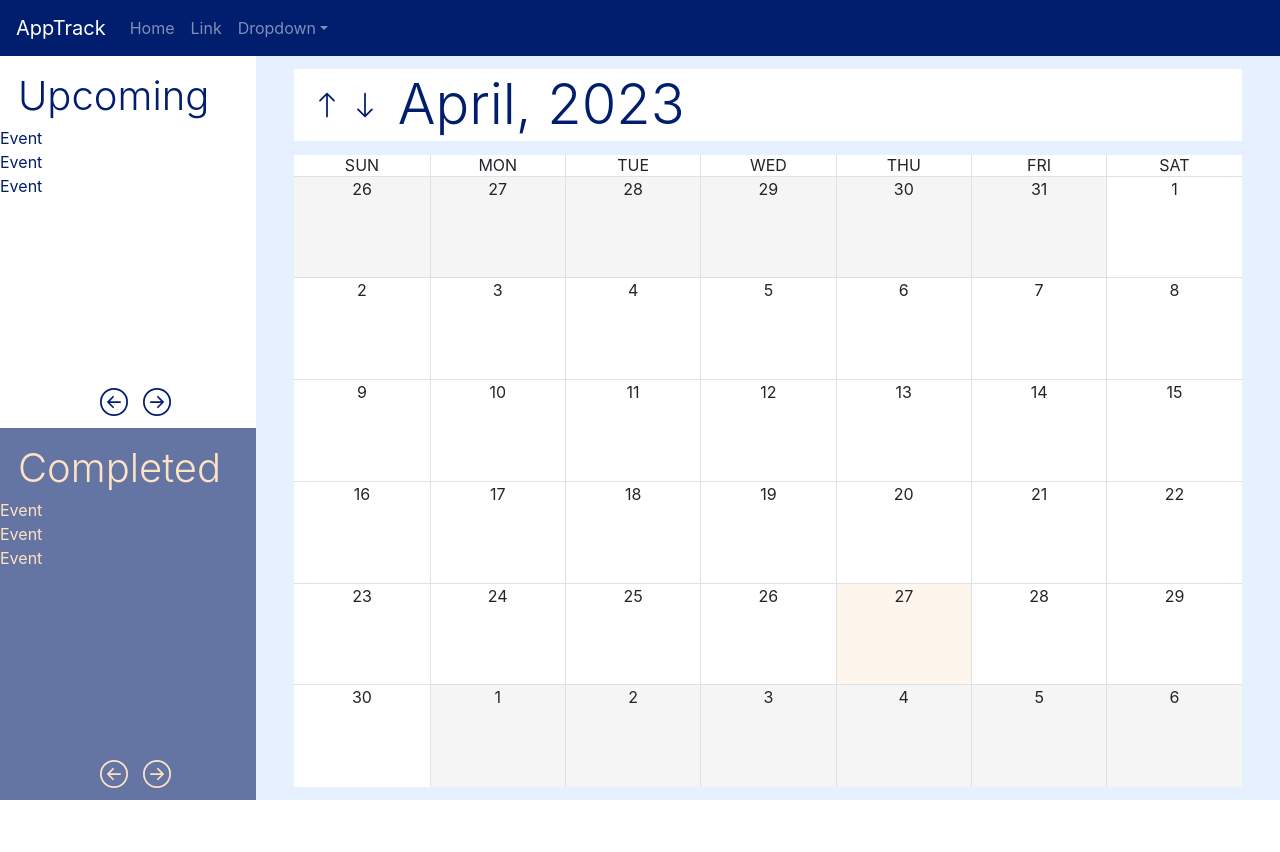
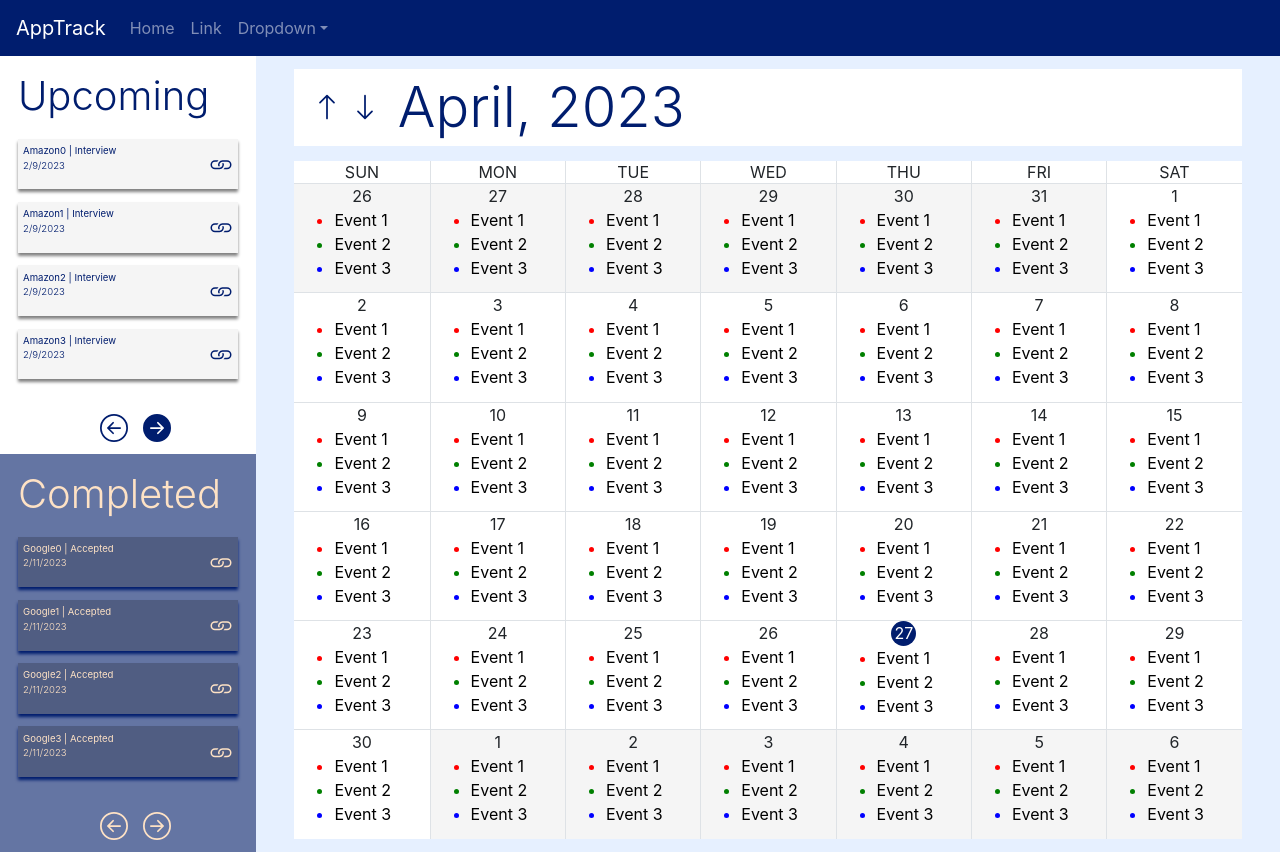
Before and after one commit to akhorana14/AppTrack, a React (Create React App) app in the folder frontend/: page /calendar in a window 1280 px wide. Before the commit the page ends 800 px from the top, so only its background shows below. Built offline with nearby package versions, Linux system fonts and the light colour scheme; the HTML template or start-up script is replaced by a standard one.

Commit message:
Upcoming and completed events

```diff
--- a/frontend/src/pages/Calendar/Calendar.css
+++ b/frontend/src/pages/Calendar/Calendar.css
@@ -85,6 +85,11 @@
     width: calc(100% / 6);
     height: 100%;
     text-align: center;
+    overflow: hidden;
+}
+
+.calendar-box > ul {
+    text-align: left;
 }
 
 .border-left {
@@ -100,7 +105,12 @@
 }
 
 .current-day {
-    background-color: #FEF6ED;
+    background-color: #001D6E;
+    border-radius: 50%;
+    color: white;
+    display: inline-block;
+    width: 25px;
+    height: 25px;
 }
 
 .not-current-month {
@@ -130,6 +140,7 @@
 .left-headers {
     font-size: 2.5em;
     margin-left: 7%;
+    user-select: none;
 }
 
 .bottom-arrows-container {
@@ -145,5 +156,8 @@
     height: 28px;
     fill: currentColor;
     margin-left: 15px;
+}
+
+.page-arrows-enabled {
     cursor: pointer;
 }
--- a/frontend/src/pages/Calendar/Calendar.jsx
+++ b/frontend/src/pages/Calendar/Calendar.jsx
@@ -4,14 +4,6 @@ import "./Calendar.css"
 import Navbar from "../../components/Navbar/Navbar";
 import CalendarUtil from "./CalendarUtil";
 import Event from "./Components/Event/Event";
-
-// TODO
-// Lists contain bootstrap icons/style
-// Swap through ~3 pages of completed/upcoming lists (transition animations)
-// Display color-coded events in calendar days
-// Calendar days must be scrollable
-// Simulate retrieved events with hardcoded objects
-// Call API to retrieve events
 
 function Calendar(props) {
     const eventsPerPage = 4;
@@ -28,20 +20,36 @@ function Calendar(props) {
     const [numUpcomingPages, setNumUpcomingPages] = useState(3);
     const [numCompletedPages, setNumCompletedPages] = useState(3);
 
+    const [calendarEvents, setCalendarEvents] = useState([]);
+
     useEffect(() => {
         var retrievedUpcomingEvents = [];
         for (var i = 0; i < 15; i++) {
             retrievedUpcomingEvents.push(
                 {
-                    company: "Amazon",
+                    company: "Amazon" + i,
                     date: "2/9/2023",
-                    status: "Interview"
+                    subject: "Interview",
+                    companyURL: "company/" + i
                 }
             )
         }
         setUpcomingEvents(retrievedUpcomingEvents);
-        setNumUpcomingPages(Math.min(3, Math.floor(retrievedUpcomingEvents.length/eventsPerPage)+1));
+        setNumUpcomingPages(Math.min(3, Math.floor((retrievedUpcomingEvents.length-1)/eventsPerPage)+1));
 
+        var retrievedCompletedEvents = [];
+        for (i = 0; i < 4; i++) {
+            retrievedCompletedEvents.push(
+                {
+                    company: "Google" + i,
+                    date: "2/11/2023",
+                    subject: "Accepted",
+                    companyURL: "company/" + i
+                }
+            )
+        }
+        setCompletedEvents(retrievedCompletedEvents);
+        setNumCompletedPages(Math.min(3, Math.floor((retrievedCompletedEvents.length-1)/eventsPerPage)+1));
     }, []);
 
     function handleUpcomingPageChange(increment) {
@@ -54,8 +62,6 @@ function Calendar(props) {
                 setUpcomingPage(upcomingPage - 1);
             }
         }
-
-        console.log(upcomingPage);
     }
 
     function handleCompletedPageChange(increment) {
@@ -68,27 +74,43 @@ function Calendar(props) {
                 setCompletedPage(completedPage - 1);
             }
         }
-
-        console.log(completedPage);
     }
 
     function jsxUpcomingEvents() {
-        var events = [];
+        var events = upcomingEvents.slice(4*upcomingPage-4, 4*upcomingPage);
         return (
             <>
-                <Event />
-                <Event />
-                <Event />
+                {
+                    events.map((event, key) => {
+                        return <Event key={key}
+                            company={event.company}
+                            date={event.date}
+                            subject={event.subject}
+                            upcoming={true}
+                            companyURL={event.companyURL}
+                        />
+                    })
+                }
             </>
         );
     }
 
     function jsxCompletedEvents() {
+        var events = completedEvents.slice(4*completedPage-4, 4*completedPage);
         return (
             <>
-                <Event />
-                <Event />
-                <Event />
+                {
+                    events.map((event, key) => {
+                        return <Event
+                            key={key}
+                            company={event.company}
+                            date={event.date}
+                            subject={event.subject}
+                            upcoming={false}
+                            companyURL={event.companyURL}
+                        />
+                    })
+                }
             </>
         );
     }
@@ -109,15 +131,24 @@ function Calendar(props) {
     function jsxWeekDays(week) {
         var weekDays = [];
         for (var day = 0; day < 7; day++) {
-            var className = "calendar-box";
-            if (week !== 5) className += " border-bottom";
-            if (day !== 0) className += " border-left";
-            if (calendar[week][day].isToday) className += " current-day";
-            if (!calendar[week][day].isDisplayedMonth) className += " not-current-month";
+            var boxClassName = "calendar-box";
+            if (week !== 5) boxClassName += " border-bottom";
+            if (day !== 0) boxClassName += " border-left";
+            if (!calendar[week][day].isDisplayedMonth) boxClassName += " not-current-month";
+
+            var dateClassName = "";
+            if (calendar[week][day].isToday) dateClassName += " current-day";
 
             weekDays.push(
-                <div className={className} key={day}>
+                <div className={boxClassName} key={day}>
+                    <div className={dateClassName}>
                         {calendar[week][day].date}
+                    </div>
+                    <ul>
+                        <li style={{color: "red"}}><span style={{color: "black"}}>Event 1</span></li>
+                        <li style={{color: "green"}}><span style={{color: "black"}}>Event 2</span></li>
+                        <li style={{color: "blue"}}><span style={{color: "black"}}>Event 3</span></li>
+                    </ul>
                 </div>
             );
         }
@@ -145,24 +176,56 @@ function Calendar(props) {
                         <span className="lead left-headers">Upcoming</span>
                         {jsxUpcomingEvents()}
                         <div className="bottom-arrows-container">
-                            <svg xmlns="http://www.w3.org/2000/svg" className="bi bi-arrow-left-circle page-arrows" viewBox="0 0 16 16" onClick={() => handleUpcomingPageChange(false)}>
+                            {
+                                upcomingPage === 1
+                                ?
+                                <svg xmlns="http://www.w3.org/2000/svg" className="bi bi-arrow-left-circle page-arrows" viewBox="0 0 16 16">
                                     <path fillRule="evenodd" d="M1 8a7 7 0 1 0 14 0A7 7 0 0 0 1 8zm15 0A8 8 0 1 1 0 8a8 8 0 0 1 16 0zm-4.5-.5a.5.5 0 0 1 0 1H5.707l2.147 2.146a.5.5 0 0 1-.708.708l-3-3a.5.5 0 0 1 0-.708l3-3a.5.5 0 1 1 .708.708L5.707 7.5H11.5z"/>
                                 </svg>
-                            <svg xmlns="http://www.w3.org/2000/svg" className="bi bi-arrow-right-circle page-arrows" viewBox="0 0 16 16" onClick={() => handleUpcomingPageChange(true)}>
+                                :
+                                <svg xmlns="http://www.w3.org/2000/svg" className="bi bi-arrow-left-circle page-arrows page-arrows-enabled" viewBox="0 0 16 16"  onClick={() => handleUpcomingPageChange(false)}>
+                                    <path d="M8 0a8 8 0 1 0 0 16A8 8 0 0 0 8 0zm3.5 7.5a.5.5 0 0 1 0 1H5.707l2.147 2.146a.5.5 0 0 1-.708.708l-3-3a.5.5 0 0 1 0-.708l3-3a.5.5 0 1 1 .708.708L5.707 7.5H11.5z"/>
+                                </svg>
+                            }
+                            {
+                                upcomingPage === numUpcomingPages
+                                ?
+                                <svg xmlns="http://www.w3.org/2000/svg" className="bi bi-arrow-right-circle page-arrows" viewBox="0 0 16 16">
                                     <path fillRule="evenodd" d="M1 8a7 7 0 1 0 14 0A7 7 0 0 0 1 8zm15 0A8 8 0 1 1 0 8a8 8 0 0 1 16 0zM4.5 7.5a.5.5 0 0 0 0 1h5.793l-2.147 2.146a.5.5 0 0 0 .708.708l3-3a.5.5 0 0 0 0-.708l-3-3a.5.5 0 1 0-.708.708L10.293 7.5H4.5z"/>
                                 </svg>
+                                :
+                                <svg xmlns="http://www.w3.org/2000/svg" className="bi bi-arrow-right-circle page-arrows page-arrows-enabled" viewBox="0 0 16 16"  onClick={() => handleUpcomingPageChange(true)}>
+                                    <path d="M8 0a8 8 0 1 1 0 16A8 8 0 0 1 8 0zM4.5 7.5a.5.5 0 0 0 0 1h5.793l-2.147 2.146a.5.5 0 0 0 .708.708l3-3a.5.5 0 0 0 0-.708l-3-3a.5.5 0 1 0-.708.708L10.293 7.5H4.5z"/>
+                                </svg>
+                            }
                         </div>
                     </div>
                     <div className="left-bottom">
                         <span className="lead left-headers">Completed</span>
                         {jsxCompletedEvents()}
                         <div className="bottom-arrows-container">
-                            <svg xmlns="http://www.w3.org/2000/svg" className="bi bi-arrow-left-circle page-arrows" viewBox="0 0 16 16" onClick={() => handleCompletedPageChange(false)}>
+                            {
+                                completedPage === 1
+                                ?
+                                <svg xmlns="http://www.w3.org/2000/svg" className="bi bi-arrow-left-circle page-arrows" viewBox="0 0 16 16">
                                     <path fillRule="evenodd" d="M1 8a7 7 0 1 0 14 0A7 7 0 0 0 1 8zm15 0A8 8 0 1 1 0 8a8 8 0 0 1 16 0zm-4.5-.5a.5.5 0 0 1 0 1H5.707l2.147 2.146a.5.5 0 0 1-.708.708l-3-3a.5.5 0 0 1 0-.708l3-3a.5.5 0 1 1 .708.708L5.707 7.5H11.5z"/>
                                 </svg>
-                            <svg xmlns="http://www.w3.org/2000/svg" className="bi bi-arrow-right-circle page-arrows" viewBox="0 0 16 16" onClick={() => handleCompletedPageChange(true)}>
+                                :
+                                <svg xmlns="http://www.w3.org/2000/svg" className="bi bi-arrow-left-circle page-arrows page-arrows-enabled" viewBox="0 0 16 16"  onClick={() => handleCompletedPageChange(false)}>
+                                    <path d="M8 0a8 8 0 1 0 0 16A8 8 0 0 0 8 0zm3.5 7.5a.5.5 0 0 1 0 1H5.707l2.147 2.146a.5.5 0 0 1-.708.708l-3-3a.5.5 0 0 1 0-.708l3-3a.5.5 0 1 1 .708.708L5.707 7.5H11.5z"/>
+                                </svg>
+                            }
+                            {
+                                completedPage === numCompletedPages
+                                ?
+                                <svg xmlns="http://www.w3.org/2000/svg" className="bi bi-arrow-right-circle page-arrows" viewBox="0 0 16 16">
                                     <path fillRule="evenodd" d="M1 8a7 7 0 1 0 14 0A7 7 0 0 0 1 8zm15 0A8 8 0 1 1 0 8a8 8 0 0 1 16 0zM4.5 7.5a.5.5 0 0 0 0 1h5.793l-2.147 2.146a.5.5 0 0 0 .708.708l3-3a.5.5 0 0 0 0-.708l-3-3a.5.5 0 1 0-.708.708L10.293 7.5H4.5z"/>
                                 </svg>
+                                :
+                                <svg xmlns="http://www.w3.org/2000/svg" className="bi bi-arrow-right-circle page-arrows page-arrows-enabled" viewBox="0 0 16 16"  onClick={() => handleCompletedPageChange(true)}>
+                                    <path d="M8 0a8 8 0 1 1 0 16A8 8 0 0 1 8 0zM4.5 7.5a.5.5 0 0 0 0 1h5.793l-2.147 2.146a.5.5 0 0 0 .708.708l3-3a.5.5 0 0 0 0-.708l-3-3a.5.5 0 1 0-.708.708L10.293 7.5H4.5z"/>
+                                </svg>
+                            }
                         </div>
                     </div>
                 </div>
--- a/frontend/src/pages/Calendar/Components/Event/Event.css
+++ b/frontend/src/pages/Calendar/Components/Event/Event.css
@@ -0,0 +1,39 @@
+.event {
+    margin-left: 7%;
+    margin-right: 7%;
+    margin-top: 5%;
+    height: 13%;
+    padding: 2%;
+    font-size: 0.75vw;
+    display: flex;
+    flex-flow: row;
+}
+
+.event-info {
+    width: 100%;
+}
+
+.upcoming {
+    background-color: whitesmoke;
+    color: #001D6E;
+    box-shadow: 0px 3px 3px gray;
+}
+
+.completed {
+    background-color: #505D82;
+    color: #FEE2C5;
+    box-shadow: 0px 3px 3px #001D6E;
+}
+
+.link-container {
+    align-items: center;
+    display: flex;
+    vertical-align: center;
+}
+
+.link {
+    cursor: pointer;
+    fill: currentColor;
+    height: 24px;
+    width: 24px;
+}
--- a/frontend/src/pages/Calendar/Components/Event/Event.jsx
+++ b/frontend/src/pages/Calendar/Components/Event/Event.jsx
@@ -1,8 +1,28 @@
+import React from "react";
+
+import "./Event.css"
+
 function Event(props) {
+    function handleRoute() {
+        window.location.href = props.companyURL;
+    }
+
+    var eventClasses = "event";
+    eventClasses += props.upcoming ? " upcoming" : " completed";
+
     return (
-        <>
-            <div>Event</div>
-        </>
+        <div className={eventClasses}>
+            <div className="event-info">
+                {props.company} | {props.subject}
+                <p className="font-weight-light">{props.date}</p>
+            </div>
+            <div className="link-container">
+                <svg xmlns="http://www.w3.org/2000/svg" className="bi bi-link link" viewBox="0 0 16 16" onClick={handleRoute}>
+                    <path d="M6.354 5.5H4a3 3 0 0 0 0 6h3a3 3 0 0 0 2.83-4H9c-.086 0-.17.01-.25.031A2 2 0 0 1 7 10.5H4a2 2 0 1 1 0-4h1.535c.218-.376.495-.714.82-1z"/>
+                    <path d="M9 5.5a3 3 0 0 0-2.83 4h1.098A2 2 0 0 1 9 6.5h3a2 2 0 1 1 0 4h-1.535a4.02 4.02 0 0 1-.82 1H12a3 3 0 1 0 0-6H9z"/>
+                </svg>
+            </div>
+        </div>
     );
 }
 
```
Lines whose indentation alone changed are shown as unchanged.
